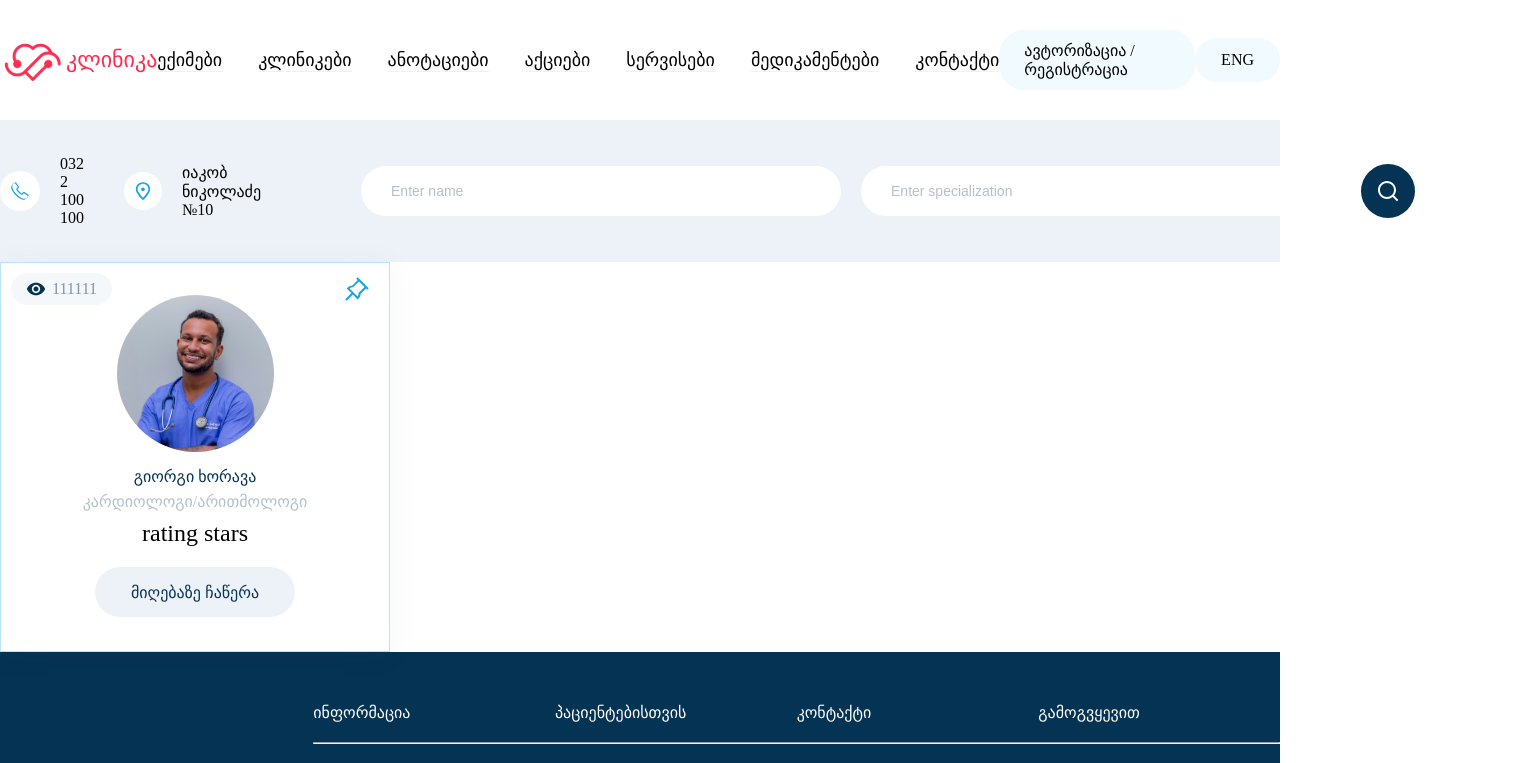
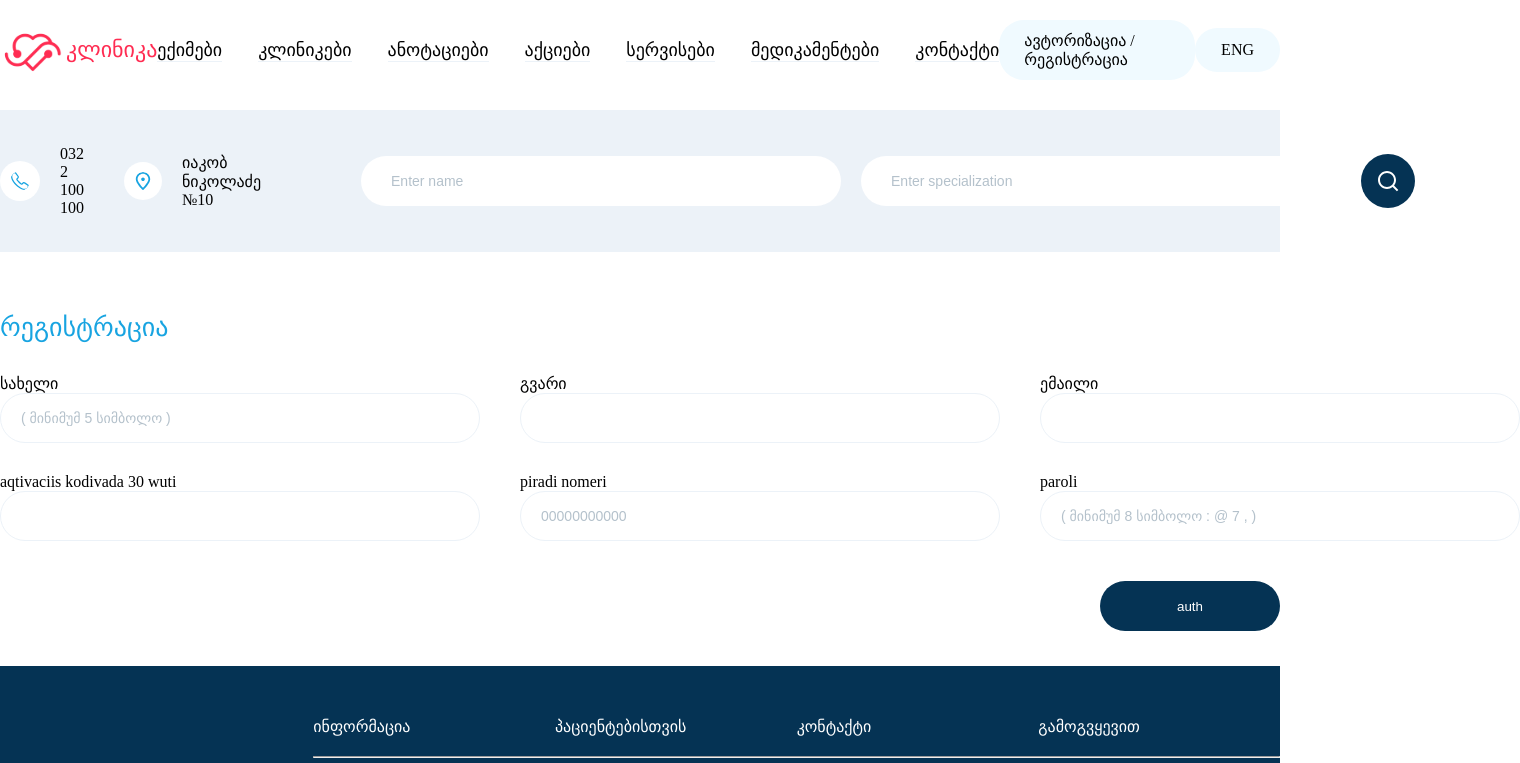
Before and after one commit to MatthewKK01/rs-clinic, an Angular app: page /user in a window 1280 px wide. Before the commit this address led to /. Shown: the top 763 px of the page, 1520 px wide, since content can reach past the window. Built offline with nearby package versions, Linux system fonts and the light colour scheme.

Commit message:
created registration ui

```diff
--- a/src/app/app-routing.module.ts
+++ b/src/app/app-routing.module.ts
@@ -1,7 +1,11 @@
 import { NgModule } from '@angular/core';
 import { RouterModule, Routes } from '@angular/router';
+import { UserRegistrationComponent } from './components/user-registration/user-registration.component';
 
-const routes: Routes = [];
+const routes: Routes = [
+  { path: 'user', component: UserRegistrationComponent },
+  { path: 'doctor', component: UserRegistrationComponent },
+];
 
 @NgModule({
   imports: [RouterModule.forRoot(routes)],
--- a/src/app/app.component.html
+++ b/src/app/app.component.html
@@ -58,8 +58,11 @@
   </div>
 </div>
 <router-outlet></router-outlet>
-<app-doctor-card></app-doctor-card>
-<app-modal (closeModal)="isModalVisible = $event" [isVisible]="isModalVisible"></app-modal>
+
+<app-modal
+  (closeModal)="isModalVisible = $event"
+  [isVisible]="isModalVisible"
+></app-modal>
 
 <footer>
   <div class="wrapper">
@@ -107,4 +110,9 @@
     </div>
   </div>
 </footer>
-<div style="padding-block: 10px; background-color: white">copyright</div>
+<div
+  style="padding-block: 10px; background-color: white; font-size: 14px"
+  class="wrapper"
+>
+  copyright
+</div>
--- a/src/app/app.module.ts
+++ b/src/app/app.module.ts
@@ -6,6 +6,7 @@ import { AppComponent } from './app.component';
 import { DoctorCardComponent } from './components/doctor-card/doctor-card.component';
 import { UserRegistrationComponent } from './components/user-registration/user-registration.component';
 import { ModalComponent } from './components/modal/modal.component';
+import { HomepageComponent } from './components/homepage/homepage.component';
 
 
 @NgModule({
@@ -14,6 +15,7 @@ import { ModalComponent } from './components/modal/modal.component';
     DoctorCardComponent,
     UserRegistrationComponent,
     ModalComponent,
+    HomepageComponent,
 
   ],
   imports: [
--- /dev/null
+++ b/src/app/components/homepage/homepage.component.html
@@ -0,0 +1 @@
+<p>homepage works!</p>
--- a/src/app/components/modal/modal.component.html
+++ b/src/app/components/modal/modal.component.html
@@ -1,11 +1,11 @@
 <div class="modal" [class.show]="isVisible">
-  <div class="modal-content">
+  <form class="modal-content">
     <p>ავტორიზაცია</p>
     <div class="form-group">
       <input type="text" placeholder="ელ. ფოსტა/ ტელეფონის ნომერი" />
       <input type="password" placeholder="პაროლი" />
       <small style="text-align: end">დაგავიწყდა პაროლი?</small>
     </div>
-    <button (click)="onCloseClick()">შესვლა</button>
-  </div>
+    <button type="submit" (click)="onCloseClick()">შესვლა</button>
+  </form>
 </div>
--- a/src/app/components/modal/modal.component.ts
+++ b/src/app/components/modal/modal.component.ts
@@ -11,6 +11,8 @@ export class ModalComponent {
 
   onCloseClick() {
     // Emit false when the close button is clicked
+
+
     this.closeModal.emit(false);
   }
 }
--- a/src/app/components/user-registration/user-registration.component.html
+++ b/src/app/components/user-registration/user-registration.component.html
@@ -1 +1,30 @@
-<p>user-registration works!</p>
+<form class="wrapper" action="">
+  <p>რეგისტრაცია</p>
+  <div class="input-group">
+    <div class="form-group">
+      <label for="">სახელი</label>
+      <input type="text" placeholder="( მინიმუმ 5 სიმბოლო )" />
+    </div>
+    <div class="form-group">
+      <label for="">გვარი</label>
+      <input type="text" />
+    </div>
+    <div class="form-group">
+      <label for="">ემაილი</label>
+      <input type="email" />
+    </div>
+    <div class="form-group">
+      <div><label for="">aqtivaciis kodi</label> <span>vada 30 wuti</span></div>
+      <input type="number" />
+    </div>
+    <div class="form-group">
+      <label for="">piradi nomeri</label>
+      <input type="number" placeholder="00000000000" />
+    </div>
+    <div class="form-group">
+      <label for="">paroli</label>
+      <input type="password" placeholder="( მინიმუმ 8 სიმბოლო : @ 7 , )" />
+    </div>
+  </div>
+  <button type="submit">auth</button>
+</form>
--- a/src/app/components/user-registration/user-registration.component.scss
+++ b/src/app/components/user-registration/user-registration.component.scss
@@ -0,0 +1,29 @@
+input{
+    border: 1px solid #ECF2F8;
+    width: 480px;
+    height: 50px;
+    padding-left: 20px;
+}
+.input-group {  display: grid;
+    grid-template-columns: auto auto auto;
+    grid-template-rows: auto auto  ;
+    gap: 30px 40px;
+    grid-auto-flow: row;
+  }
+button{
+    float: right;
+    height: 50px;
+    width: 180px;
+    color: white;
+    border-radius: 50px;
+    margin-top: 40px;
+}
+form{
+    padding-block:60px 125px;
+}
+p{
+    color: #18A4E1;
+    font-size: 26px;
+    font-weight: 500;
+    margin-bottom: 31px;
+}
--- a/src/styles.scss
+++ b/src/styles.scss
@@ -39,7 +39,7 @@ header{
     display: flex;
     justify-content: space-between;
     align-items: center;
-    padding-block: 27px;
+    padding-block: 17px 27px;
     nav{
         ul{
             display: flex;
@@ -147,4 +147,19 @@ footer{
         flex-direction: column;
         row-gap: 10px;
       }
+      li{
+        font-size: 16px;
+      }
 }
+
+/* Chrome, Safari, Edge, Opera */
+input::-webkit-outer-spin-button,
+input::-webkit-inner-spin-button {
+  -webkit-appearance: none;
+  margin: 0;
+}
+
+/* Firefox */
+input[type=number] {
+  -moz-appearance: textfield;
+}
```
Also changed, not shown: src/app/components/homepage/homepage.component.ts (added, +10 -0 lines), src/app/components/homepage/homepage.component.scss (added), 1 other file (tests, documents, lock files or other folders).
